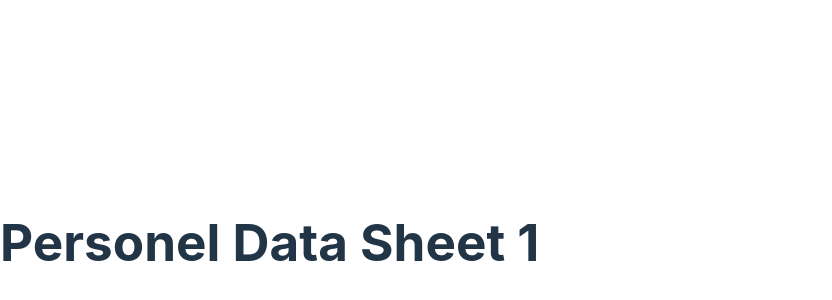
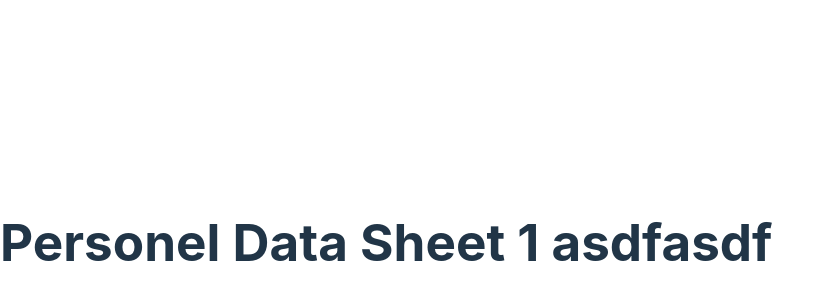
Before and after one commit to adfabular/pds, a React (Vite) app: page / in a window 1280 px wide. Shown: the part 158-458 px from the top of the page, without its empty margins (0-832 px from the left). Built offline with nearby package versions, Linux system fonts and the light colour scheme.

Commit message:
Edit app.tsx

```diff
--- a/src/App.tsx
+++ b/src/App.tsx
@@ -1,7 +1,7 @@
 function App() {
   return (
     <>
-      <h1>Personel Data Sheet 1</h1>
+      <h1>Personel Data Sheet 1 asdfasdf</h1>
     </>
   );
 }
```
